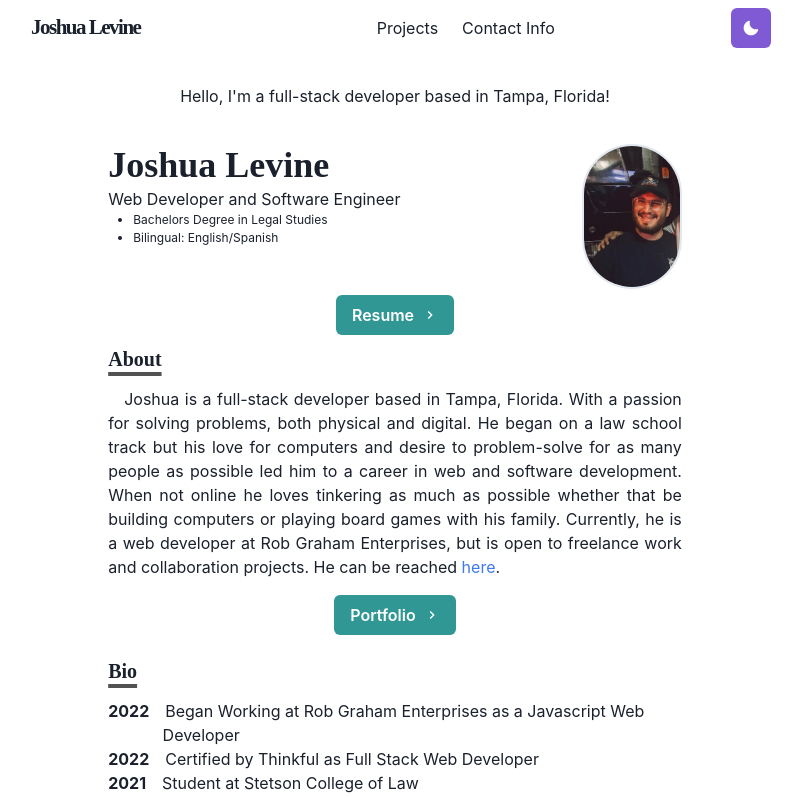
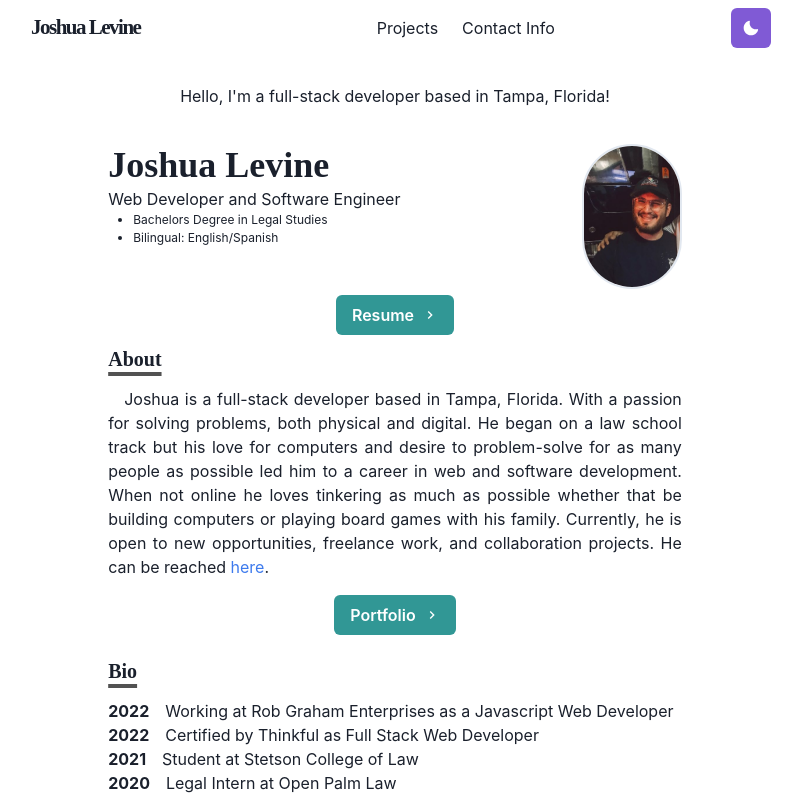
Before and after one commit to JoshJAL/updated-portfolio, a Next.js app: page / in a window 1280 px wide. Shown: the top 798 px of the page, without its empty margins (245-1047 px from the left). Built offline with nearby package versions, Linux system fonts and the light colour scheme.

Commit message:
updated home page content

```diff
--- a/pages/index.js
+++ b/pages/index.js
@@ -82,8 +82,8 @@ const Page = () => {
             problem-solve for as many people as possible led him to a career in
             web and software development. When not online he loves tinkering as
             much as possible whether that be building computers or playing board
-            games with his family. Currently, he is a web developer at Rob Graham
-            Enterprises, but is open to freelance work and collaboration projects.
+            games with his family. Currently, he is open to new opportunities,
+            freelance work, and collaboration projects.
             He can be reached{' '}
             <NextLink href="/contactMe">
               <Link>here</Link>
@@ -104,7 +104,7 @@ const Page = () => {
           </Heading>
           <BioSection>
             <BioYear>2022</BioYear>
-            Began Working at Rob Graham Enterprises as a Javascript Web Developer
+            Working at Rob Graham Enterprises as a Javascript Web Developer
           </BioSection>
           <BioSection>
             <BioYear>2022</BioYear>
```
